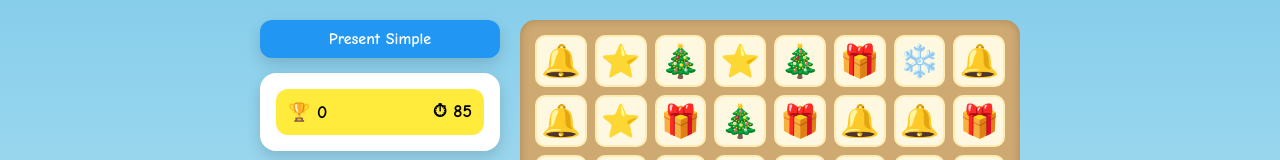
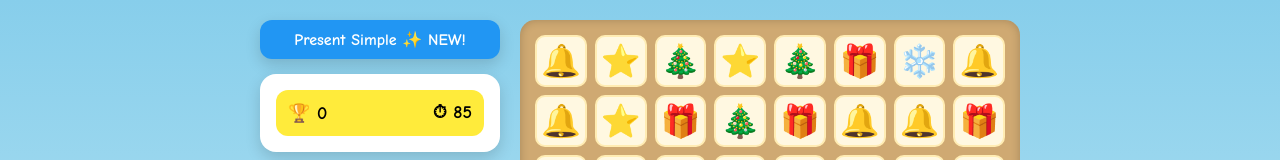
Before and after one commit to vivanova288-boop/3-Genially, a plain HTML site: page index.html in a window 1280 px wide. Shown: the top 160 px of the page. Drawn offline with Linux system fonts and the light colour scheme.

Commit message:
Update index.html

```diff
--- a/index.html
+++ b/index.html
@@ -132,7 +132,7 @@
 
 <div id="container">
   <div id="left-panel">
-    <div class="panel" id="lvl-tag">Present Simple</div>
+   <div class="panel" id="lvl-tag">Present Simple ✨ NEW!</div>
     <div class="panel">
       <div id="stats">
         <span>🏆 <span id="score">0</span></span>
```
